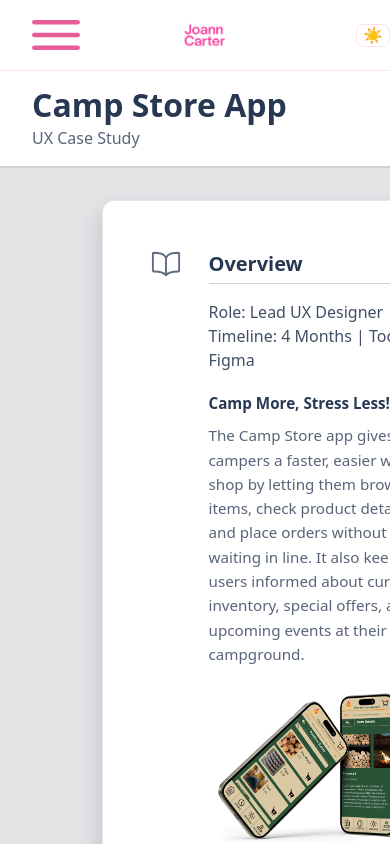
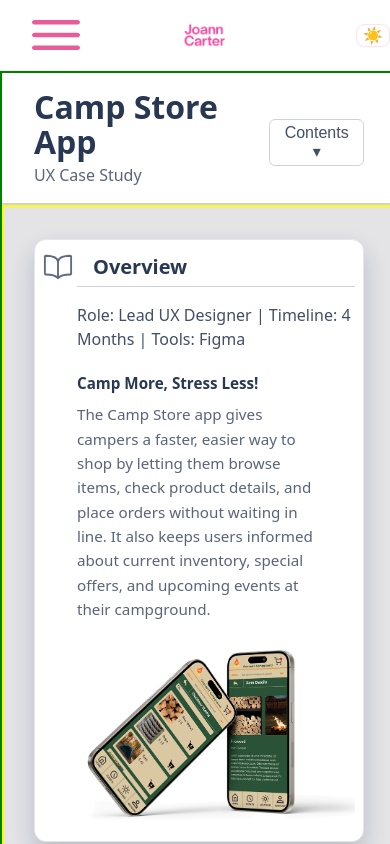
Before and after one commit to lioness3/ux_portfolio_26, a React (Vite) app: page /case-study/0 in a window 390 px wide. Built offline with nearby package versions, Linux system fonts and the light colour scheme.

Commit message:
fix case study detail card sizing on mobile

```diff
--- a/src/styles/cards/infoCard.css
+++ b/src/styles/cards/infoCard.css
@@ -9,7 +9,7 @@
   margin-top: 32px;
   display: flex;
   flex-direction: row;
-  /* overflow-x: hidden; */
+  overflow-x: hidden;
   /* used to place the card in the users view when the menu item on the left is clicked  */
   scroll-margin-top: var(--case-study-scroll-margin-top);
 }
@@ -54,12 +54,12 @@
   margin-bottom: 1rem;
   margin-top: -1rem; /* matches the margin on the info-card-title to avoid excessive spacing */
 }
-.info-card-image {
+/* .info-card-image {
   width: 100%;
   max-width: 400px;
   margin-top: 1rem;
   border-radius: var(--borderRadius);
-}
+} */
 .info-card-block-row {
   display: flex;
   flex-direction: row;
@@ -73,7 +73,8 @@
 }
 @media (max-width: 969px) {
   .info-card {
-    width: 50%;
+    max-width: 100%;
+    padding: 0.75rem 0.5rem;
   }
   .info-card-title {
     font-size: 1.25rem;
@@ -82,9 +83,10 @@
     max-width: 30px;
     max-height: 30px;
   }
+  .info-card-col1 {
+    margin-right: 0.25rem;
+  }
+  .info-card-title {
+    padding-left: 1rem;
+  }
 }
-/* @media (min-width: 1200px) {
-  .info-card {
-    padding: 5rem;
-  }
-} */
--- a/src/styles/caseStudyDetailPage.css
+++ b/src/styles/caseStudyDetailPage.css
@@ -155,6 +155,8 @@
 .case-study-scrolling-container {
   background-color: var(--medGrey);
   grid-area: content;
+  max-width: 100vw;
+  border: 2px solid yellow;
 }
 
 /* side menu  */
@@ -239,6 +241,7 @@
     display: flex; /* stack everything */
     flex-direction: column;
     max-width: 100vw;
+    border: 2px solid green;
   }
   .case-study-header {
     padding: 0.5rem;
@@ -262,14 +265,14 @@
     max-width: 200px;
   }
   /* header becomes full-width block */
-  .case-study-header {
+  /* .case-study-header {
     display: flex;
     flex-direction: column;
     width: 100%;
     align-items: center;
-
+    border: 2px solid purple;
     font-size: 0.75rem;
-  }
+  } */
   .case-study-header-summary {
     padding: 0;
     margin: auto;
--- a/src/styles/sections/hero.css
+++ b/src/styles/sections/hero.css
@@ -3,7 +3,6 @@
   flex-direction: row;
   max-width: 100%;
   margin: auto;
-  border: 2px solid purple;
 }
 
 .hero-left {
--- a/src/styles/sections/myProcess.css
+++ b/src/styles/sections/myProcess.css
@@ -59,7 +59,7 @@
 }
 
 /* ⭐ Mobile layout */
-@media (max-width: 800px) {
+@media (max-width: 969px) {
   .process-section,
   .process-section:nth-child(even) {
     flex-direction: column;
@@ -71,4 +71,7 @@
   .process-text {
     padding-top: 1rem;
   }
+  .process-section {
+    padding: 3rem 1rem;
+  }
 }
```
